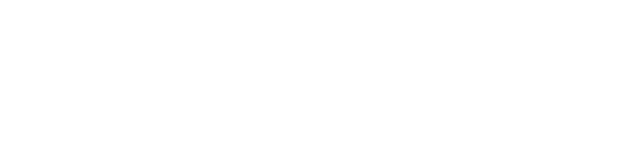
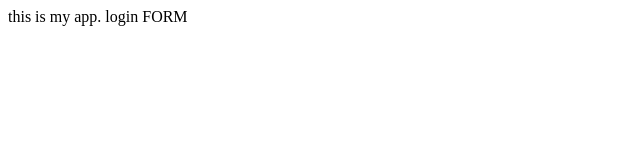
Before and after one commit to tulsibhalani110/myappsample, a plain HTML site: page index.html in a window 1280 px wide. Shown: the whole page, without its empty margins (0-640 px from the left). Drawn offline with Linux system fonts and the light colour scheme.

Commit message:
commit form

```diff
--- a/index.html
+++ b/index.html
@@ -1 +1,9 @@
 <html>
+<head>
+<title> myapp </title>
+</head>
+<body>
+this is my app.
+login FORM
+</body>
+</html>
```
Also changed, not shown: login.html (added).
